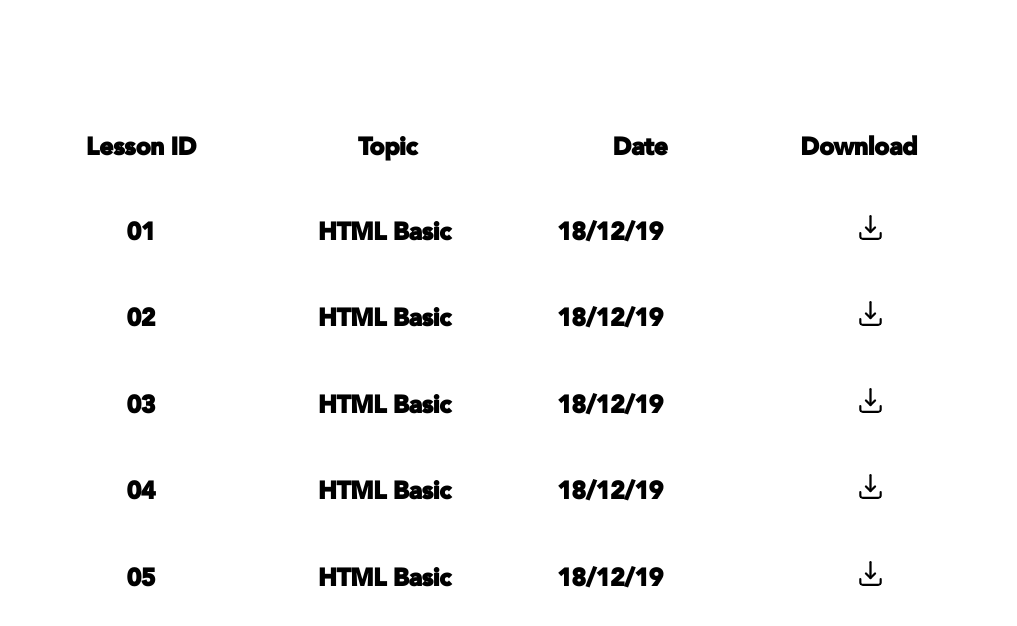
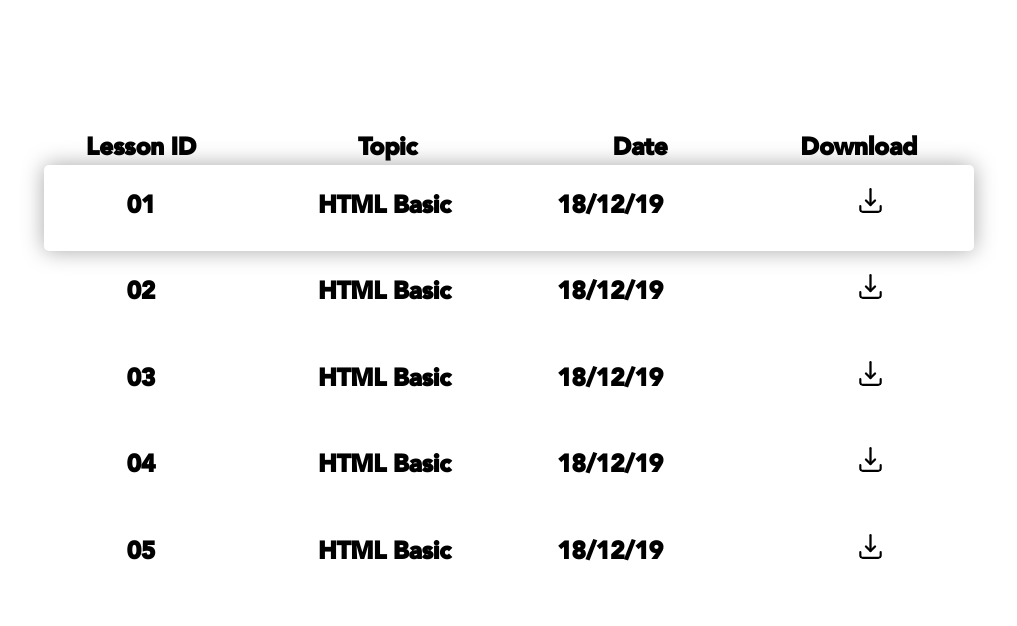
Before and after one commit to honchar-anna/-html-css-leson5, a plain HTML site: page lessons.html in a window 1280 px wide. In both pictures the pointer is over the element 727 px from the left and 324 px from the top of the page. Shown: the part 116-742 px from the top of the page, without its empty margins (218-1235 px from the left). Drawn offline with Linux system fonts and the light colour scheme.

Commit message:
Update maine.css

```diff
--- a/style/maine.css
+++ b/style/maine.css
@@ -745,7 +745,7 @@ table thead th:nth-child(4){
 
 }
 table tbody td{
-   padding-top: 47px;
+   padding-top: 20px;
 
 }
 table tbody td:nth-child(2){
@@ -754,3 +754,7 @@ table tbody td:nth-child(2){
 table tbody td:nth-child(4){
    padding-left: 57px;
 }
+.t1:hover{
+   box-shadow: 0px 0px 22px  rgba(0, 0, 0, 0.347);
+   border-radius: 5px;
+}
```
